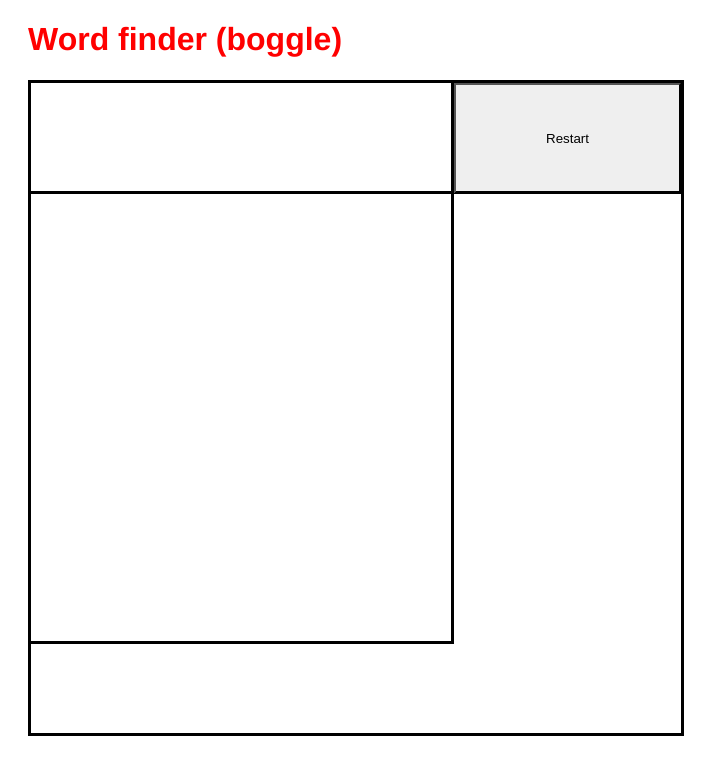
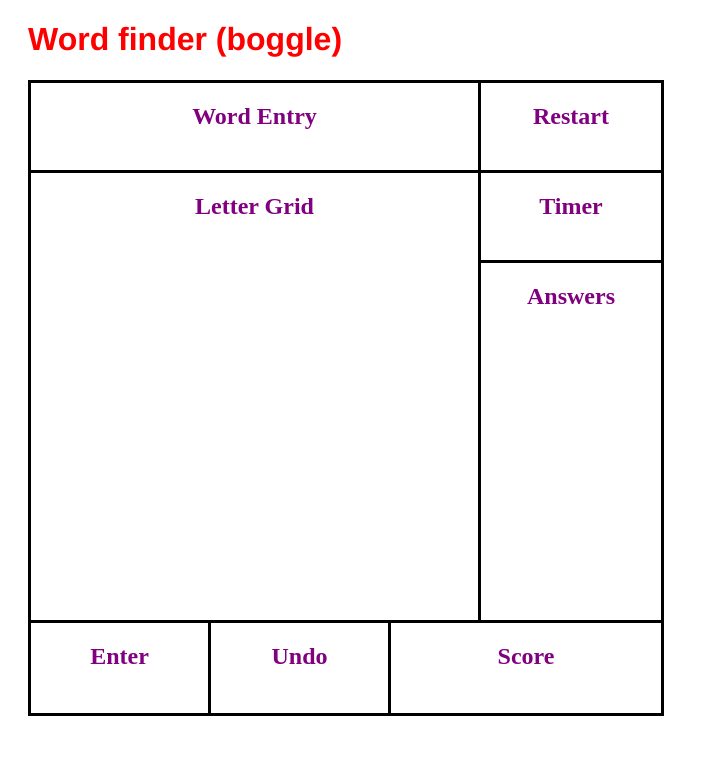
Before and after one commit to dmwspace/word-finder, a React (Vite) app: page / in a window 1280 px wide. Shown: the top 774 px of the page, without its empty margins (0-719 px from the left). Built offline with nearby package versions, Linux system fonts and the light colour scheme.

Commit message:
layout on large screens

```diff
--- a/src/components/container.jsx
+++ b/src/components/container.jsx
@@ -5,9 +5,14 @@ function Container() {
     return (
         <>
             <div id="container">
-                <div id="word-entry"></div>
-                <button id="restart">Restart</button>
-                <div id="letters"></div>
+                <div id="word-entry"><h2>Word Entry</h2></div>
+                <div id="restart"><h2>Restart</h2></div>
+                <div id="letter-grid"><h2>Letter Grid</h2></div>
+                <div id="timer"><h2>Timer</h2></div>
+                <div id="answers"><h2>Answers</h2></div>
+                <div id="enter"><h2>Enter</h2></div>
+                <div id="undo"><h2>Undo</h2></div>
+                <div id="score"><h2>Score</h2></div>
             </div>
         </>
 
--- a/src/styles.css
+++ b/src/styles.css
@@ -11,11 +11,12 @@ h2 {
 #container {
     margin-left: 20px;
     border: solid;
-    width: 650px;
-    height: 650px;
+    width: 630px;
+    height: 630px;
     display: grid;
-    grid-template-columns: auto auto auto auto auto auto auto;
-    grid-template-rows: auto auto auto auto auto auto auto ;
+    grid-template-columns: 90px 90px 90px 90px 90px 90px 90px;
+    grid-template-rows: 90px 90px 90px 90px 90px 90px 90px;
+    text-align: center;
 }
 
 #word-entry {
@@ -31,9 +32,38 @@ h2 {
     grid-column: 6 / 8;
 }
 
-#letters {
+#letter-grid {
     border-bottom: solid;
     border-right: solid;
     grid-row: 2 / 7;
     grid-column: 1 / 6;
 }
+
+#timer {
+    border-bottom: solid;
+    grid-row: 2 / 3;
+    grid-column: 6 / 8;
+}
+
+#answers {
+    border-bottom: solid;
+    grid-row: 3 / 7;
+    grid-column: 6 / 8;
+}
+
+#enter {
+    border-right: solid;
+    grid-column: 1 / 3;
+    grid-row: 7 / 8;
+}
+
+#undo {
+    border-right: solid;
+    grid-column: 3 / 5;
+    grid-row: 7 / 8;
+}
+
+#score {
+    grid-column: 5 / 8;
+    grid-row: 7 / 8;
+}
```
